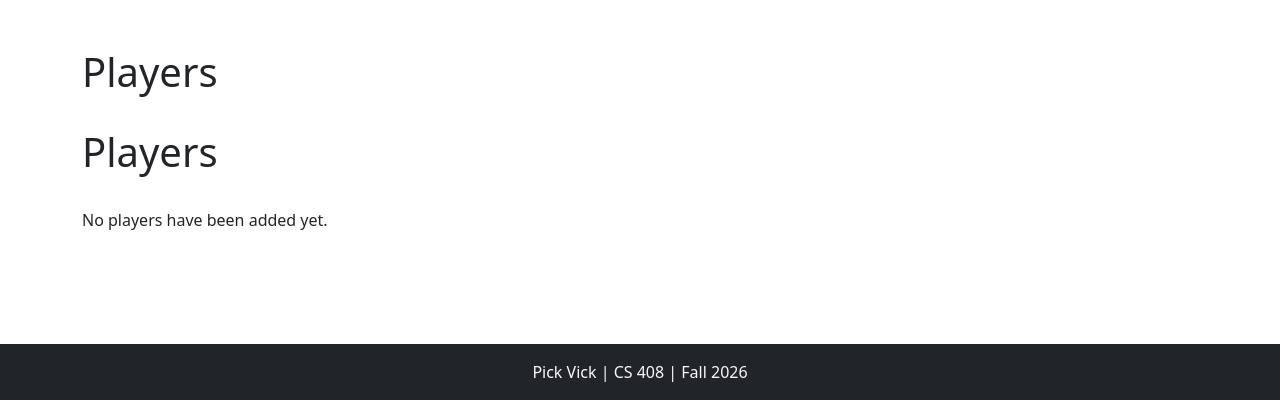
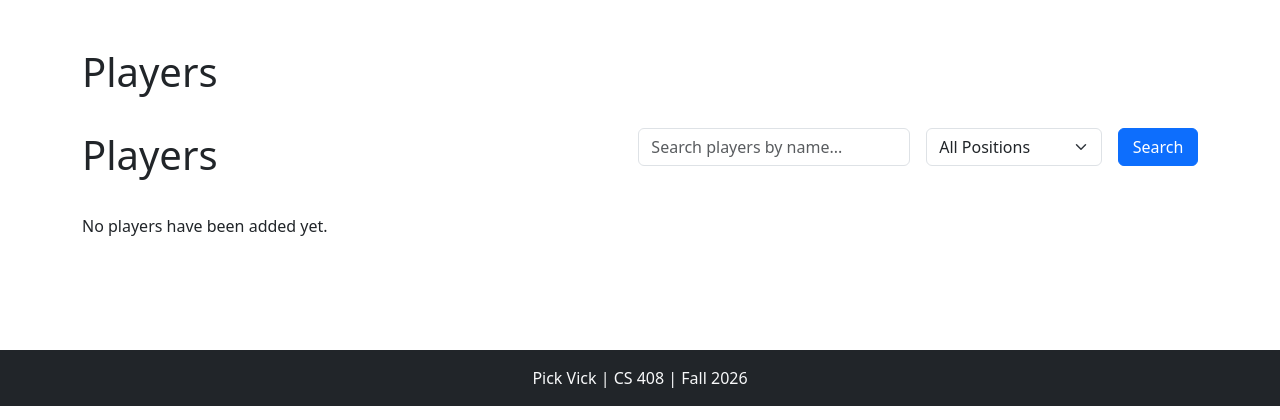
Before and after one commit to therrera6990/pick-vick, a Django app: page /players/ in a window 1280 px wide. Shown: the part 56-476 px from the top of the page. Run offline with Django 5.2, Linux system fonts and the light colour scheme; data that the repository does not hold is empty.

Commit message:
Added player search and filtering

```diff
--- a/fantasy/templates/fantasy/player_list.html
+++ b/fantasy/templates/fantasy/player_list.html
@@ -10,6 +10,46 @@
 
     <div class="d-flex justify-content-between align-items-center mb-4">
         <h1>Players</h1>
+
+        <form method="get" class="row g-3 mb-4">
+
+            <div class="col-md-6">
+                <input
+                    type="text"
+                    name="search"
+                    class="form-control"
+                    placeholder="Search players by name..."
+                    value="{{ search }}"
+                >
+            </div>
+
+            <div class="col-md-4">
+                <select
+                    name="position"
+                    class="form-select"
+                >
+                    <option value="">All Positions</option>
+
+                    {% for value, label in positions %}
+                        <option
+                            value="{{ value }}"
+                            {% if position == value %}selected{% endif %}
+                        >
+                            {{ value }} - {{ label }}
+                        </option>
+                    {% endfor %}
+                </select>
+            </div>
+
+            <div class="col-md-2">
+                <button
+                    type="submit"
+                    class="btn btn-primary w-100">
+                    Search
+                </button>
+            </div>
+
+        </form>
 
         {% if user.is_authenticated %}
             <a
--- a/fantasy/views.py
+++ b/fantasy/views.py
@@ -41,10 +41,26 @@ def team_list(request):
 def player_list(request):
     players = Player.objects.all()
 
+    search=request.GET.get("search", "")
+    position = request.GET.get("position", "")
+
+    if search:
+        players = players.filter(name__icontains=search)
+
+    if position:
+        players = players.filter(position=position)
+
+    context = {
+        "players": players,
+        "search": search,
+        "position": position,
+        "positions": Player.POSITION_CHOICES,
+    }
+
     return render(
         request,
         "fantasy/player_list.html",
-        {"players":players},
+        context,
     )
 
 def player_detail(request, player_id):
```
